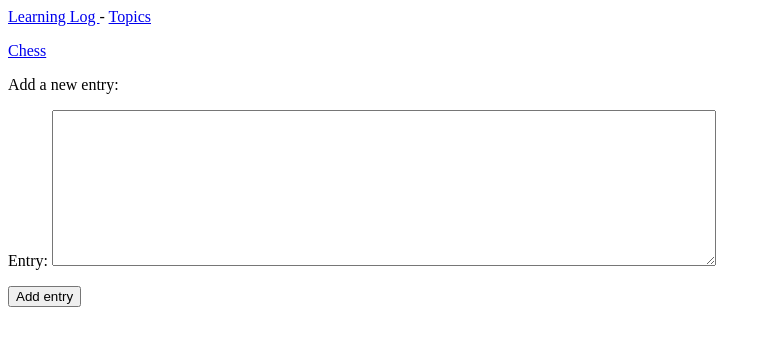
After one commit to jesusross15/learning-_log, a Django app: page /new_entry/1/ in a window 1280 px wide. The commit adds this page. Shown: the top 346 px of the page, without its empty margins (0-771 px from the left). Run offline with Django 4.2, Linux system fonts and the light colour scheme; data comes from the database, SQL or seed files in the repository.

Commit message:
new entries

```diff
--- a/learning_logs/forms.py
+++ b/learning_logs/forms.py
@@ -1,6 +1,6 @@
 from django import forms
 
-from .models import Topic
+from .models import Topic, Entry
 
 
 class TopicForm(forms.ModelForm):
@@ -8,3 +8,10 @@ class TopicForm(forms.ModelForm):
         model = Topic
         fields = ['text']
         labels = {'text': ''}
+
+class EntryForm(forms.ModelForm):
+    class Meta:
+        model = Entry
+        fields = ['text']
+        labels = {'text': 'Entry:'}
+        widgets = {'text': forms.Textarea(attrs={'cols': 80})}
--- /dev/null
+++ b/learning_logs/templates/learning_logs/new_entry.html
@@ -0,0 +1,14 @@
+{% extends "learning_logs/base.html" %}
+
+{% block content %}
+
+    <p><a href= "{% url 'learning_logs:topic' topic.id %}">{{topic}}</a></p>
+
+    <p>Add a new entry:</p>
+    <form action= "{% url 'learning_logs:new_entry' topic.id %}" method='post'>
+        {% csrf_token %}
+        {{ form.as_p }}
+        <button name = 'submit'>Add entry</button>
+    </form>
+
+{% endblock content %}
--- a/learning_logs/templates/learning_logs/topic.html
+++ b/learning_logs/templates/learning_logs/topic.html
@@ -5,6 +5,11 @@
     <p>Topic: {{ topic }}</p>
 
     <p>Entries:</p>
+    <p>
+        <a href="{% url 'learning_logs:new_entry' topic.id %}">Add new entry</a>
+    </p>
+
+
     <ul>
     {% for entry in entries %}
     <li>
--- a/learning_logs/urls.py
+++ b/learning_logs/urls.py
@@ -19,4 +19,7 @@ urlpatterns = [
     # Page for adding a new Topic
     path('new_topic/', views.new_topic, name='new_topic'),
 
+    # Page for adding a new Entry
+    path('new_entry/<int:topic_id>/', views.new_entry, name='new_entry'),
+
 ]
--- a/learning_logs/views.py
+++ b/learning_logs/views.py
@@ -1,7 +1,7 @@
 from django.shortcuts import render, redirect
 
 from .models import Topic
-from .forms import TopicForm
+from .forms import TopicForm, EntryForm
 
 def index(request):
     # The home page for learning log
@@ -35,3 +35,23 @@ def new_topic(request):
     # Display a blank or invalid form
     context = {'form' : form}
     return render(request, 'learning_logs/new_topic.html', context)
+
+def new_entry(request, topic_id):
+    # Add a new entry for a particular topic
+    topic = Topic.objects.get(id=topic_id)
+
+    if request.method != 'POST':
+        # No data submitted; create a blank form
+        form = EntryForm()
+    else:
+        # POST data submitted; process data
+        form = EntryForm(data=request.POST)
+        if form.is_valid():
+            new_entry = form.save(commit=False)
+            new_entry.topic = topic
+            new_entry.save()
+            return redirect('learning_logs:topic', topic_id=topic_id)
+
+        # Display a blank or invalid form
+    context = {'topic': topic, 'form': form}
+    return render(request, 'learning_logs/new_entry.html', context)
```
